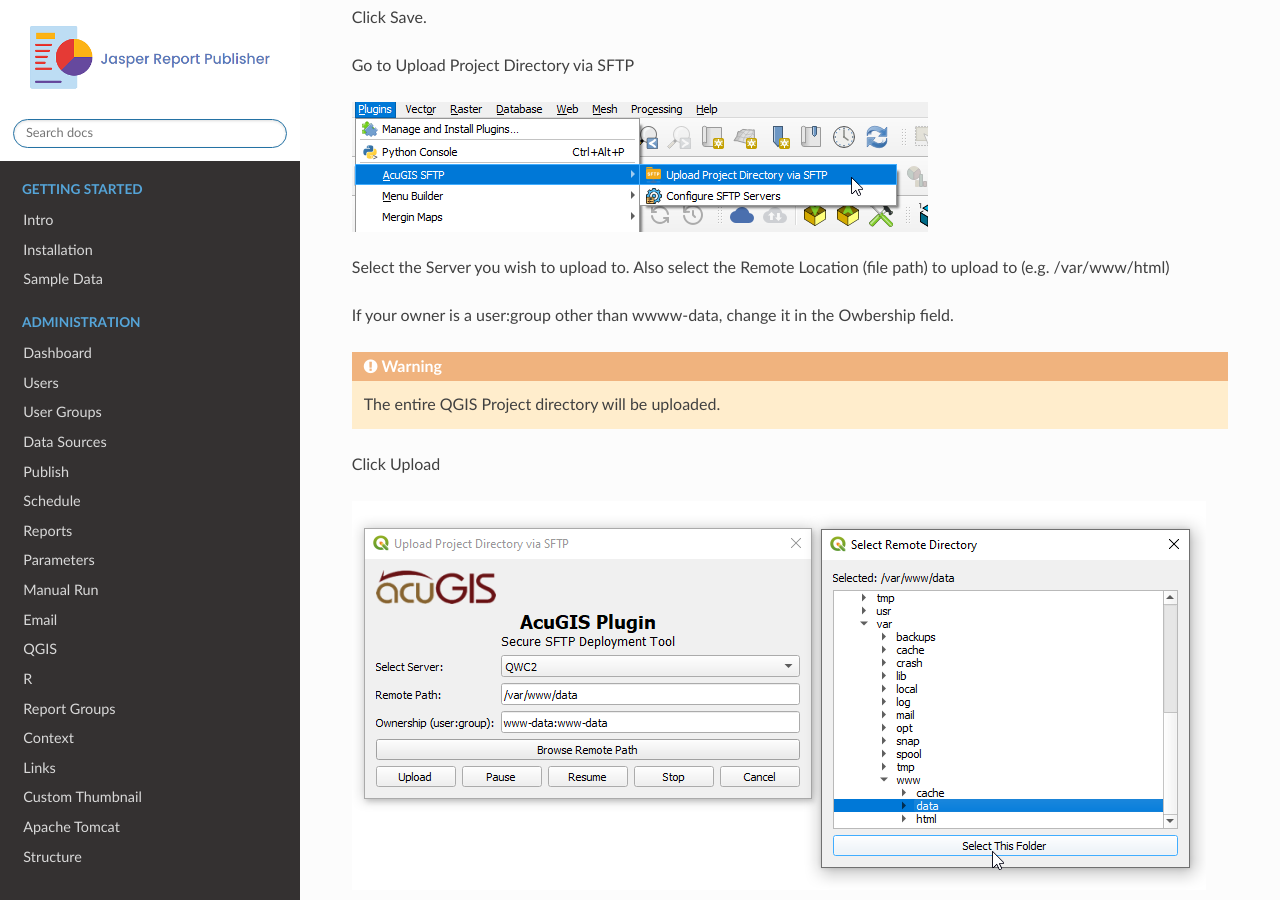
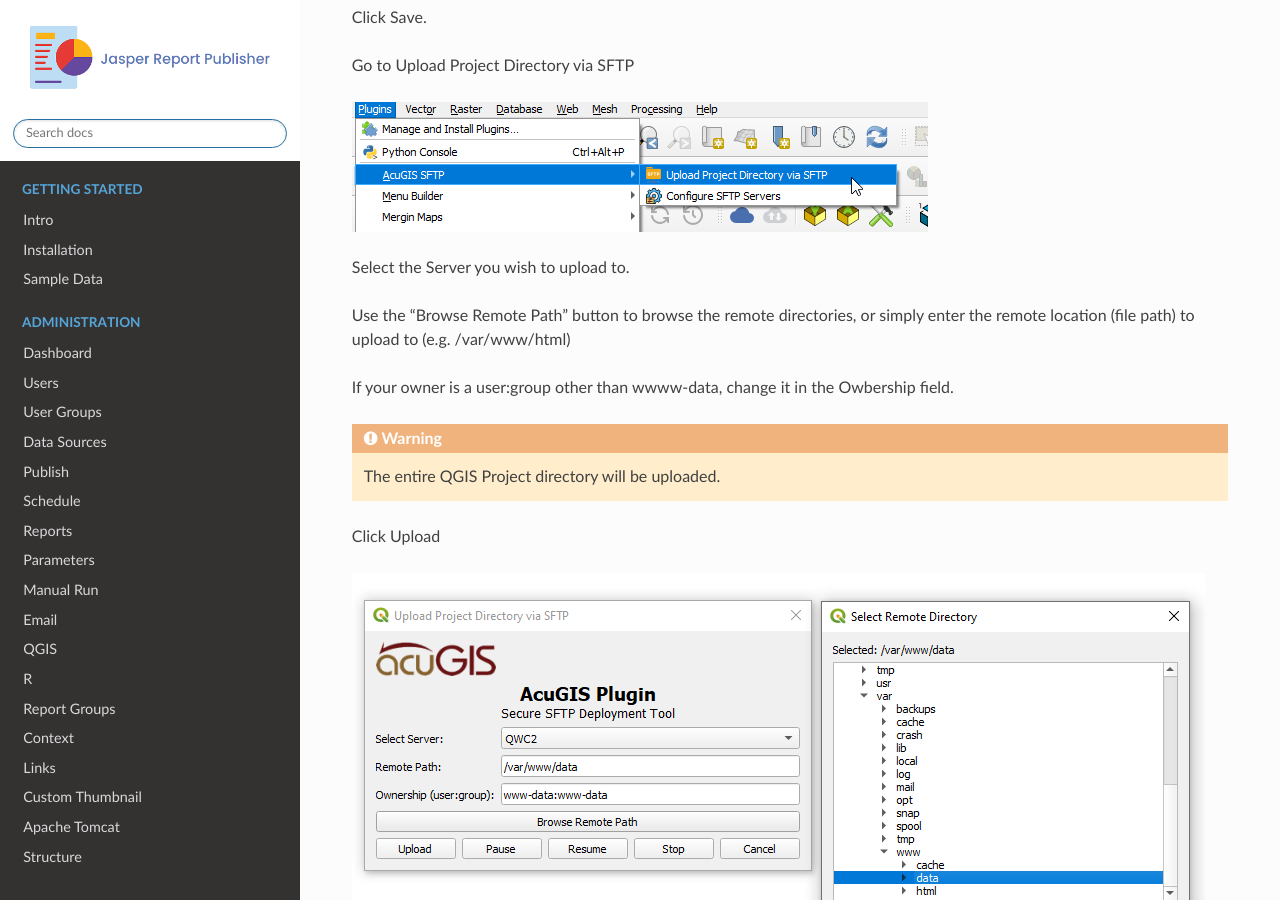
Before and after one commit to AcuGIS/jasper-report-publisher, a Sphinx documentation site: the page built from docs/plugin.rst, in a window 1280 px wide and 900 px high, scrolled down 1937 px. Built offline with Sphinx 7.4.7 and the Read the Docs theme 3.1.0, drawn with Linux system fonts in a browser that asks for light colours; pages that are not in the unit, such as notebooks, are missing from menus.

Commit message:
Update plugin.rst

```diff
--- a/docs/plugin.rst
+++ b/docs/plugin.rst
@@ -33,7 +33,9 @@
 
 .. image:: sftp.png
 
-Select the Server you wish to upload to.  Also select the Remote Location (file path) to upload to (e.g. /var/www/html)
+Select the Server you wish to upload to.
+
+Use the "Browse Remote Path" button to browse the remote directories, or simply enter the remote location (file path) to upload to (e.g. /var/www/html)
 
 If your owner is a user:group other than wwww-data, change it in the Owbership field.
 
@@ -42,7 +44,7 @@
 
 Click Upload
 
-.. image:: RemoteBrowser.png
+.. image:: UploadProject.png
 
 .. note::
     If files exist, you will prompted if you wish to overwrite files.
```
